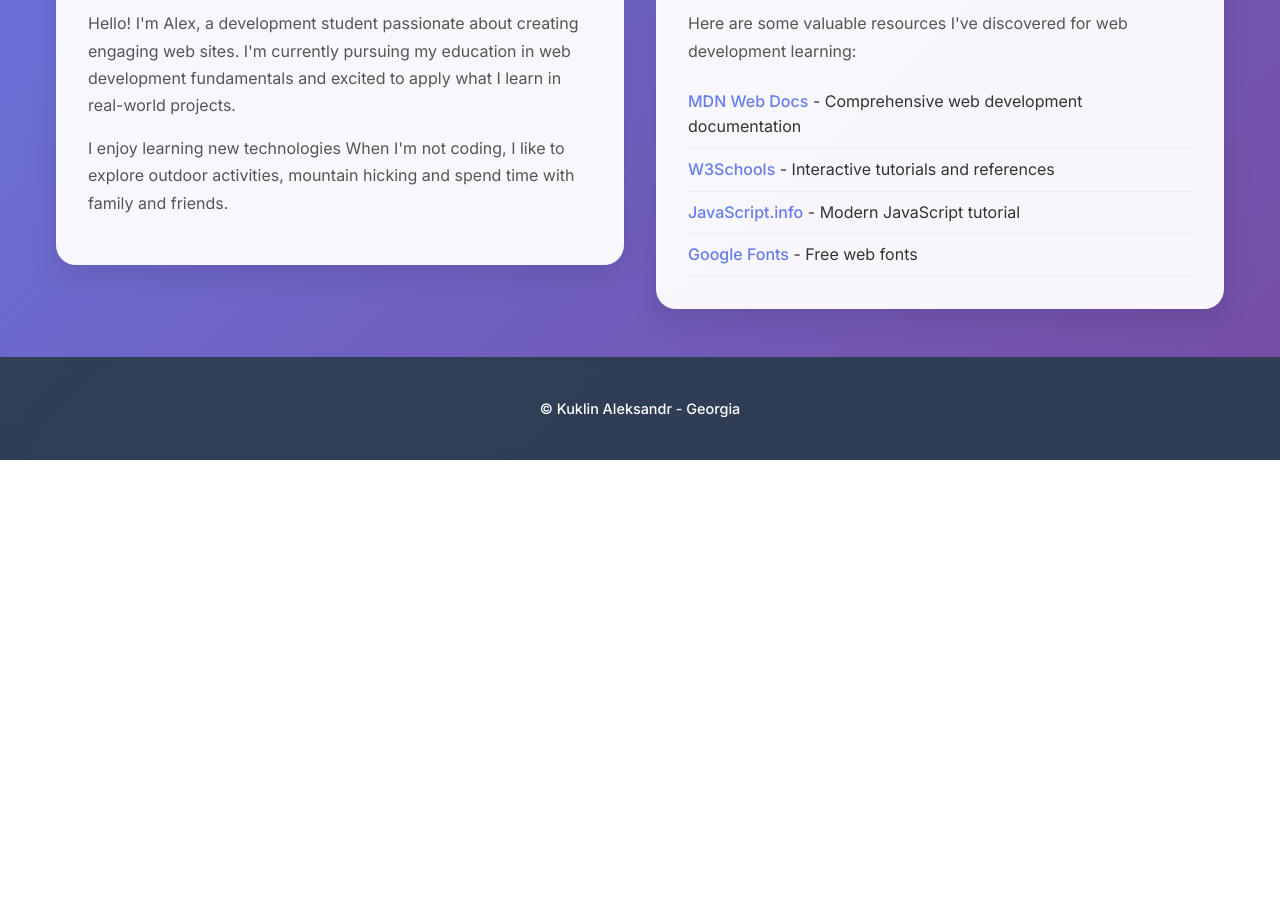
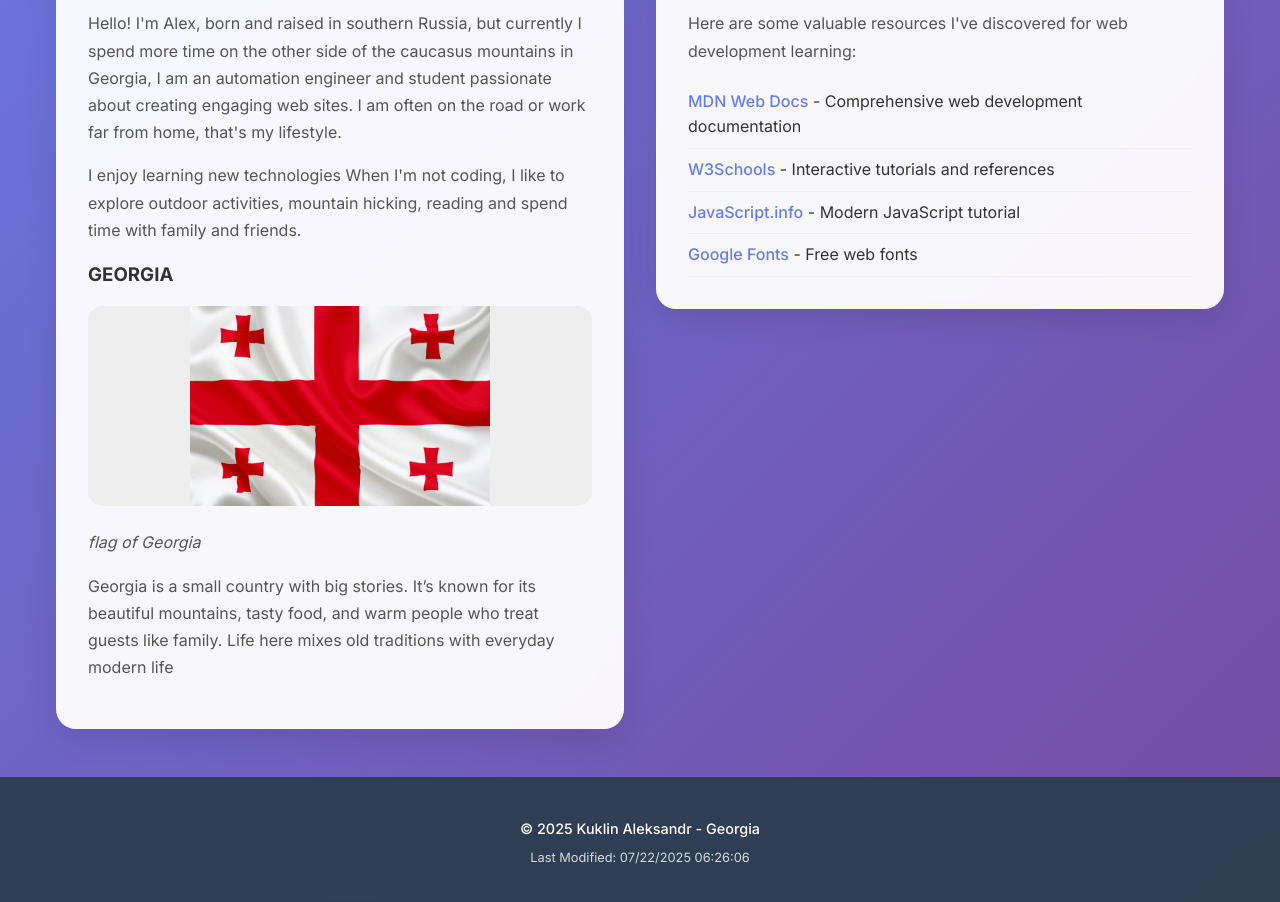
Before and after one commit to Akmurza/wdd131, a plain HTML site: page index.html in a window 1280 px wide. Shown: the part 640-1542 px from the top of the page. Before the commit the page ends 1100 px from the top, so only its background shows below. Drawn offline with Linux system fonts and the light colour scheme.

Commit message:
corrected

```diff
--- a/index.html
+++ b/index.html
@@ -12,7 +12,7 @@
     <link rel="preconnect" href="https://fonts.gstatic.com" crossorigin>
     <link href="https://fonts.googleapis.com/css2?family=Inter:wght@300;400;500;600;700&display=swap" rel="stylesheet">
     <link rel="stylesheet" href="styles/base.css">
-    <scripts src="scripts/getdates.js" defer></scripts>
+    <script src="scripts/getdates.js" defer></script>
 
 
 
@@ -41,12 +41,24 @@
             <img src="images/photo_20.jpg" alt="Profile Photo">
 
 
-            <p>Hello! I'm Alex, a development student passionate about creating engaging web sites.
-                I'm currently pursuing my education in web development fundamentals and excited to apply what I learn in
-                real-world projects.</p>
+            <p>Hello! I'm Alex, born and raised in southern Russia, but currently
+                I spend more time on the other side of the caucasus mountains in Georgia, I am an
+                automation engineer and student passionate about creating engaging web sites.
+                I am often on the road or work far from home, that's my lifestyle.
+
+            </p>
             <p>I enjoy learning new technologies When I'm
-                not coding, I like to explore outdoor activities, mountain hicking and spend time with family and
+                not coding, I like to explore outdoor activities, mountain hicking, reading and spend time with family
+                and
                 friends.</p>
+                <div class="georgia-flag-section">
+                    <h3>GEORGIA</h3>
+                    <img src="images/georgiaflag.jpg" alt="Flag of Georgia" class="georgia-flag">
+                    <p><em>flag of Georgia</em></p>
+                </div>
+
+                <p>Georgia is a small country with big stories. It’s known for its beautiful mountains, tasty food, and warm
+                    people who treat guests like family. Life here mixes old traditions with everyday modern life</p>
         </section>
 
         <section class="card">
```
Also changed, not shown: images/georgiaflag.jpg (added).
